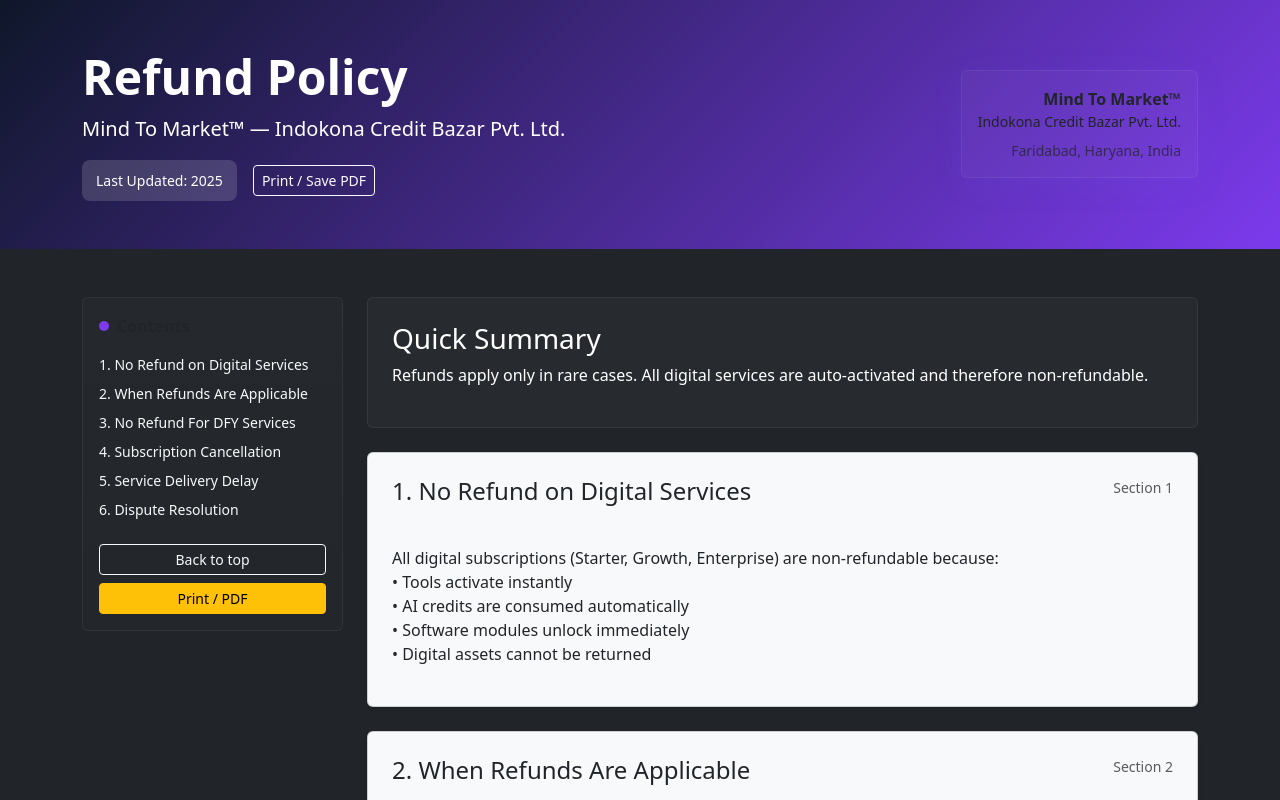
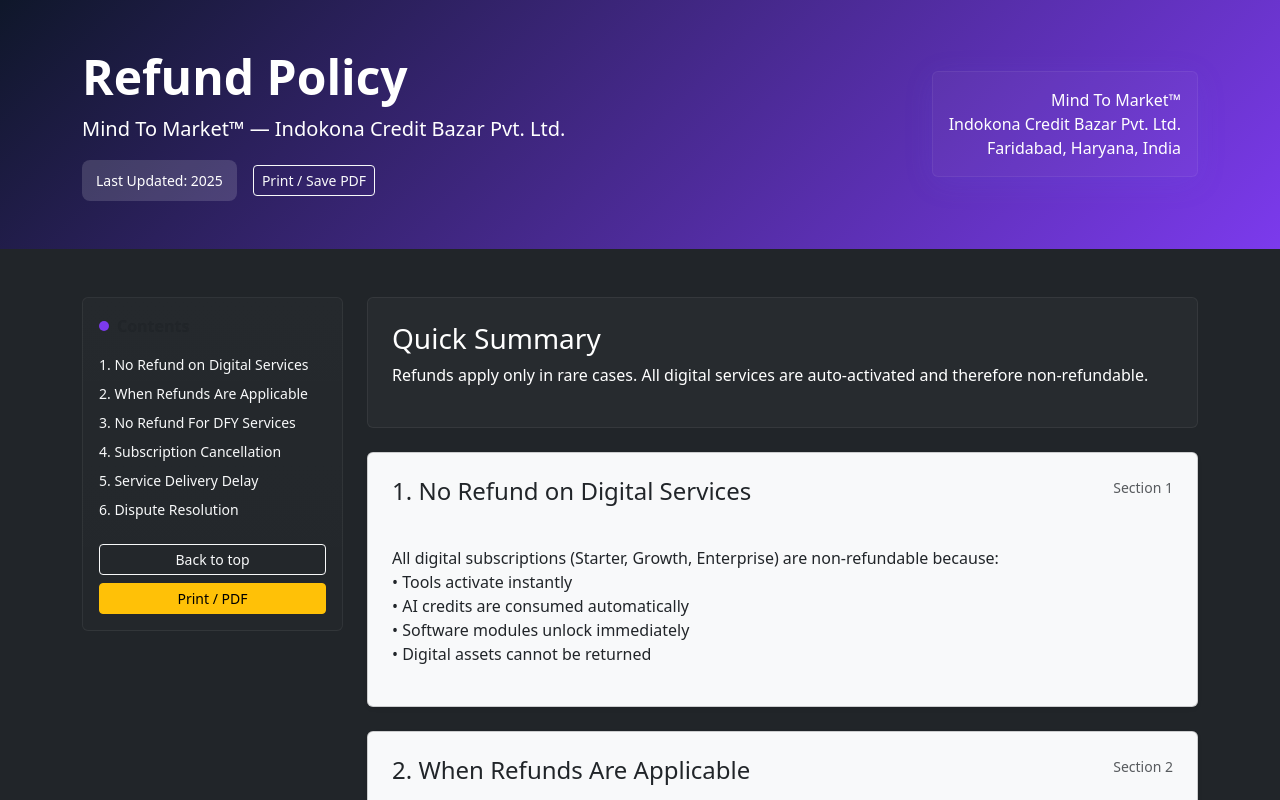
Before and after one commit to Tarunshakya1999/indokonafrontend, a React (Vite) app: page /rp in a window 1280 px wide. Shown: the top 800 px of the page. Built offline with nearby package versions, Linux system fonts and the light colour scheme.

Commit message:
Added New Inst hhhh

```diff
--- a/src/M2MRefundPolicy.jsx
+++ b/src/M2MRefundPolicy.jsx
@@ -116,9 +116,9 @@ export default function M2MRefundPolicy() {
 
             <div className="col-md-4 text-md-end mt-4 mt-md-0 fade-in">
               <div className="card card-ghost p-3 glow" style={{ display: "inline-block" }}>
-                <div className="fw-bold">Mind To Market™</div>
-                <div className="small">Indokona Credit Bazar Pvt. Ltd.</div>
-                <div className="small text-muted mt-2">Faridabad, Haryana, India</div>
+                <div style={{color:"white"}}>Mind To Market™</div>
+                <div style={{color:"white"}}>Indokona Credit Bazar Pvt. Ltd.</div>
+                <div style={{color:"white"}}>Faridabad, Haryana, India</div>
               </div>
             </div>
 
--- a/src/M2MTerms&Conditions.jsx
+++ b/src/M2MTerms&Conditions.jsx
@@ -72,10 +72,10 @@ export default function M2MTermsPage() {
               </div>
             </div>
             <div className="col-md-4 text-md-end mt-4 mt-md-0 fade-in">
-              <div className="card card-ghost p-3 glow" style={{ display: 'inline-block' }}>
-                <div className="fw-bold">Mind To Market™</div>
-                <div className="small">Indokona Credit Bazar Pvt. Ltd.</div>
-                <div className="small text-muted mt-2">Faridabad, Haryana, India</div>
+              <div className="card card-ghost p-3 glow" style={{ display: "inline-block" }}>
+                <div style={{color:"white"}}>Mind To Market™</div>
+                <div style={{color:"white"}}>Indokona Credit Bazar Pvt. Ltd.</div>
+                <div style={{color:"white"}}>Faridabad, Haryana, India</div>
               </div>
             </div>
           </div>
```
